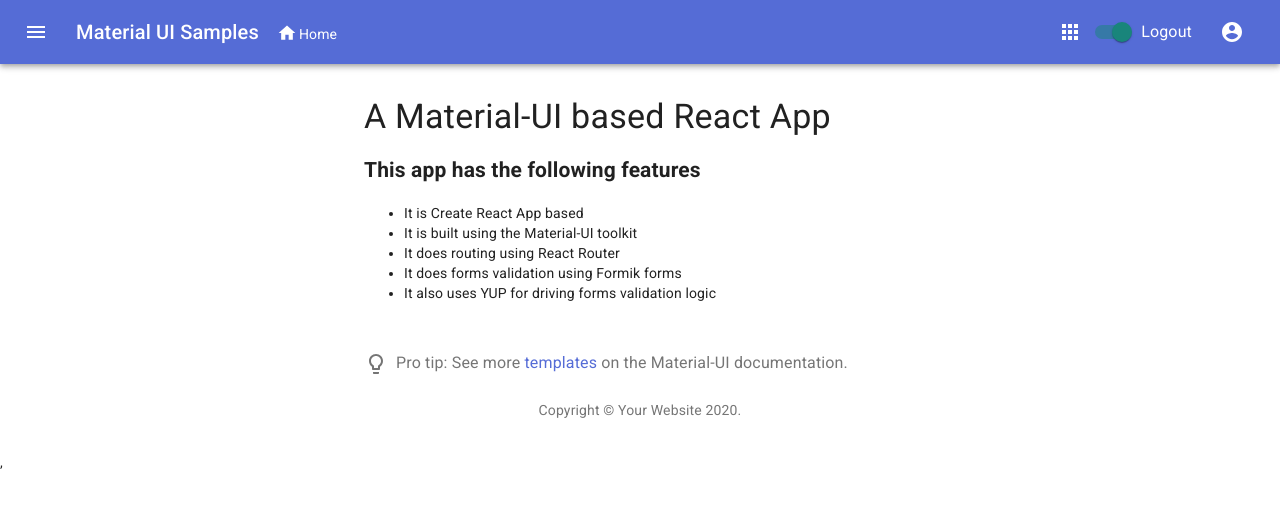
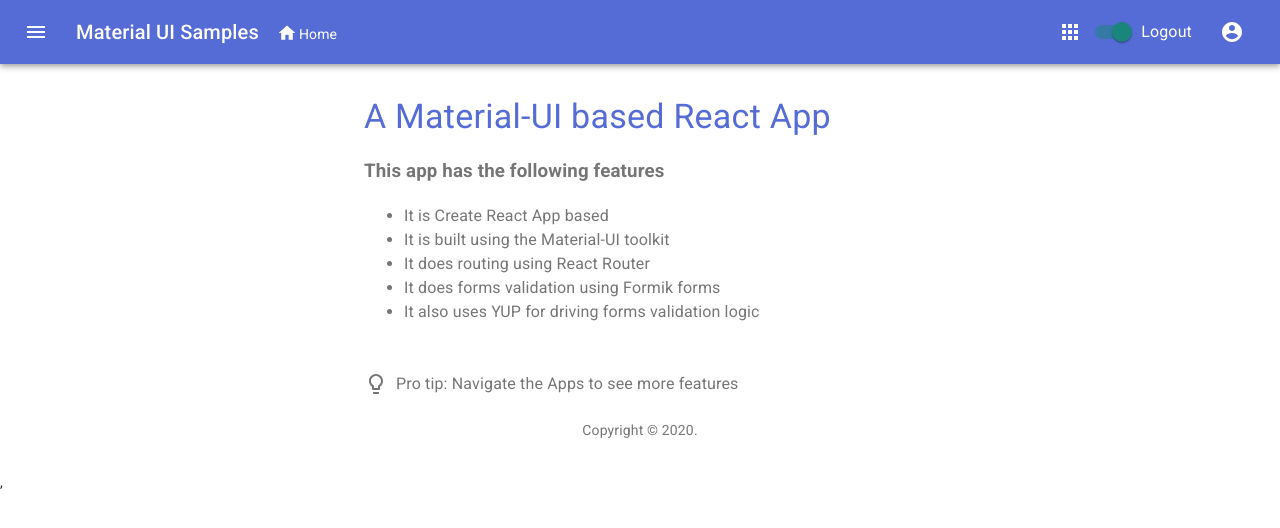
Before and after one commit to Alan-CS/ReactMaterialUIApp, a React (Create React App) app: page / in a window 1280 px wide. Shown: the top 528 px of the page. Built offline with nearby package versions, Linux system fonts and the light colour scheme.

Commit message:
Textual and text color changes.

```diff
--- a/src/App.js
+++ b/src/App.js
@@ -13,7 +13,7 @@ function Copyright() {
     <Typography variant="body2" color="textSecondary" align="center">
       {'Copyright © '}
       <Link color="inherit" href="https://material-ui.com/">
-        Your Website
+        {/*No text here*/}
       </Link>{' '}
       {new Date().getFullYear()}
       {'.'}
@@ -25,13 +25,14 @@ export default function App() {
   return (
     <Container maxWidth="sm">
       <Box my={4}>
-        <Typography variant="h4" component="h1" gutterBottom>
+        <Typography variant="h4" component="h1" gutterBottom color="primary">
           A Material-UI based React App
         </Typography>
+        <Typography color="textSecondary">
           <div>
-          <h2>
+            <h3>
               This app has the following features
-          </h2>
+            </h3>
             <ul>
               <li> It is Create React App based </li>
               <li> It is built using the Material-UI toolkit</li>
@@ -40,6 +41,7 @@ export default function App() {
               <li> It also uses YUP for driving forms validation logic </li>
             </ul>
           </div>
+        </Typography>
         <ProTip />
         <Copyright />
       </Box>
--- a/src/ProTip.js
+++ b/src/ProTip.js
@@ -27,9 +27,7 @@ export default function ProTip() {
   return (
     <Typography className={classes.root} color="textSecondary">
       <LightBulbIcon className={classes.lightBulb} />
-      Pro tip: See more{' '}
-      <Link href="https://material-ui.com/getting-started/templates/">templates</Link> on the
-      Material-UI documentation.
+      Pro tip: Navigate the Apps to see more features
     </Typography>
   );
 }
```
Lines whose indentation alone changed are shown as unchanged.
